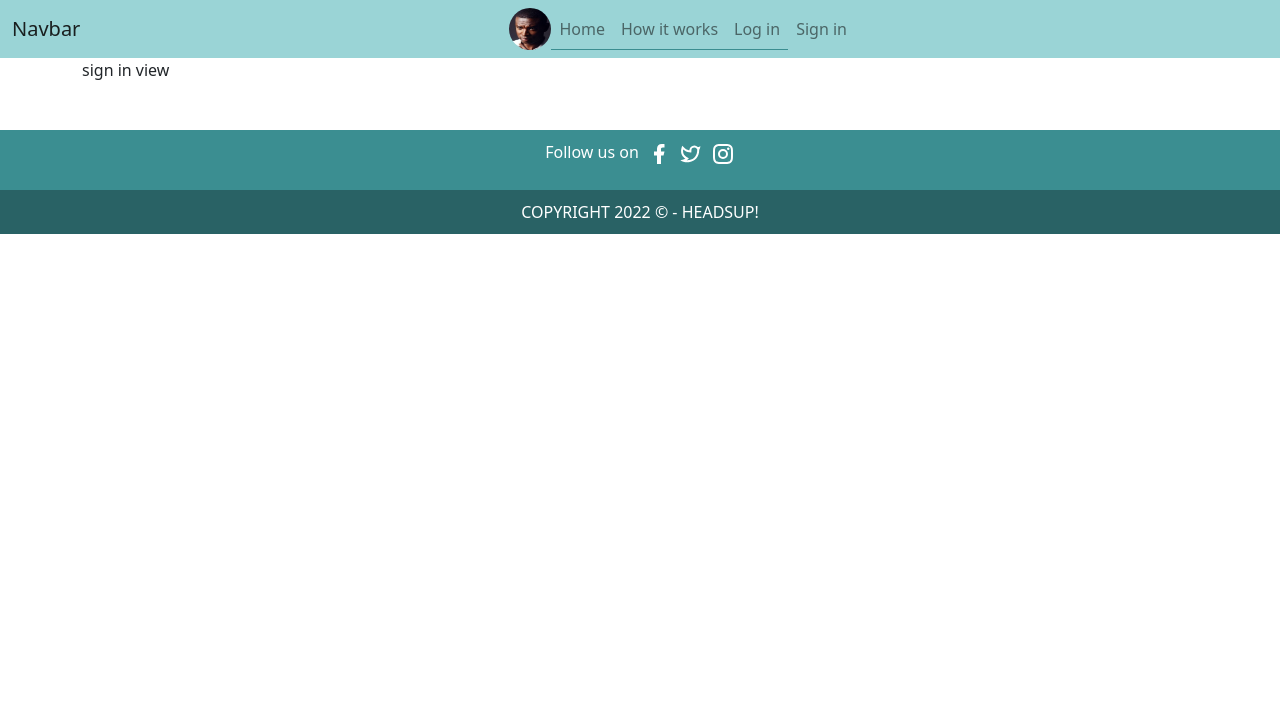
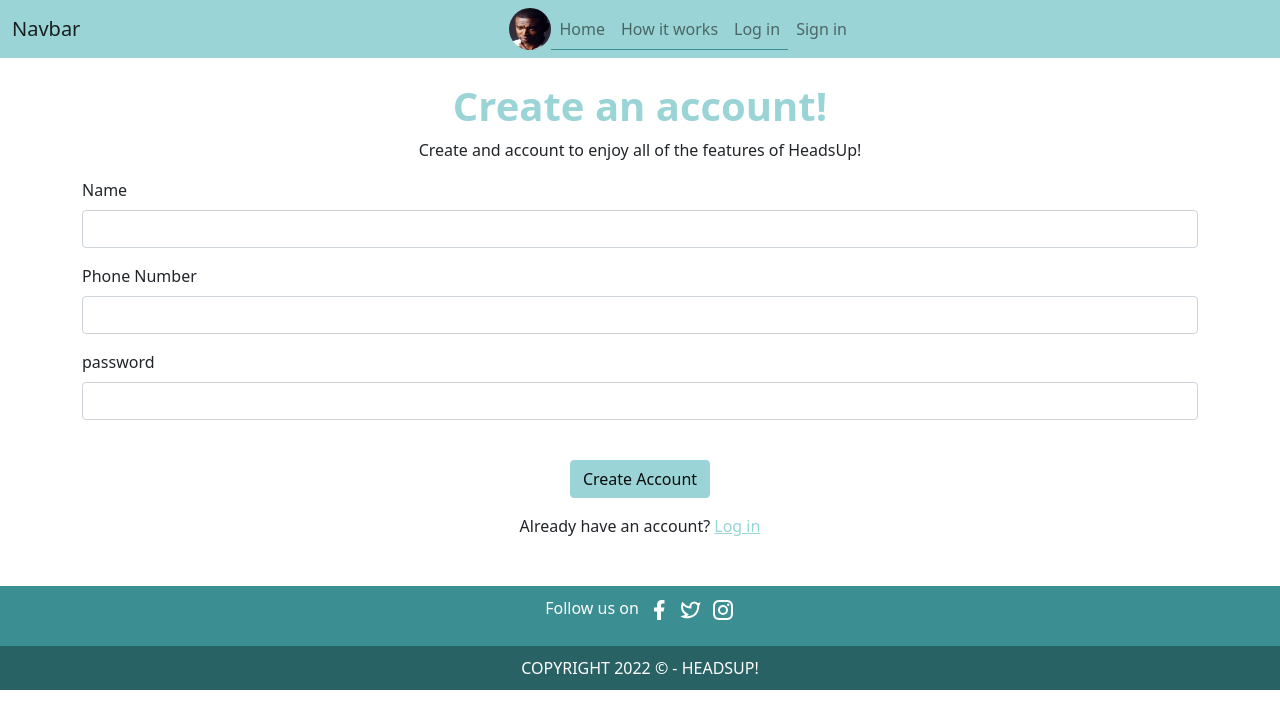
Before and after one commit to Ahyeonn/COLAB-8, a Vue app in the folder front-end/: page /sign-in in a window 1280 px wide. Shown: the top 728 px of the page. Built offline with nearby package versions, Linux system fonts and the light colour scheme.

Commit message:
feat: complete sign in view

```diff
--- a/front-end/src/views/auth/SignIn.vue
+++ b/front-end/src/views/auth/SignIn.vue
@@ -1,12 +1,52 @@
+<script setup>
+import BaseInput from "@/components/Form/BaseInput";
+import BaseButton from "@/components/UI/BaseButton";
+</script>
+
 <template>
-  <p>sign in view</p>
+  <h1 class="mt-4 text-primary text-center fw-bold">Create an account!</h1>
+  <div class="row">
+    <div class="col-8 mx-auto">
+      <p class="text-center ">Create and account to enjoy all of the features of HeadsUp!</p>
+    </div>
+  </div>
+  <form action="">
+    <!-- Name -->
+    <div class="mb-3">
+      <BaseInput
+          class="form-control"
+          name="name"
+          label="Name"
+      />
+    </div>
+    <!-- Phone Number -->
+    <div class="mb-3">
+      <BaseInput
+          class="form-control"
+          name="phone-number"
+          label="Phone Number"
+          type="phone"
+      />
+    </div>
+    <!-- Password -->
+    <div class="mb-3">
+      <BaseInput
+          class="form-control"
+          name="password"
+          label="password"
+          type="password"
+      />
+    </div>
+    <div class="text-center">
+      <BaseButton
+          class="btn-primary mt-4"
+          label="Create Account"
+      />
+      <p class="pt-3">Already have an account? <router-link to="/log-in">Log in</router-link></p>
+    </div>
+
+  </form>
 </template>
-
-<script>
-export default {
-  name: "SignIn"
-}
-</script>
 
 <style scoped>
 
```
